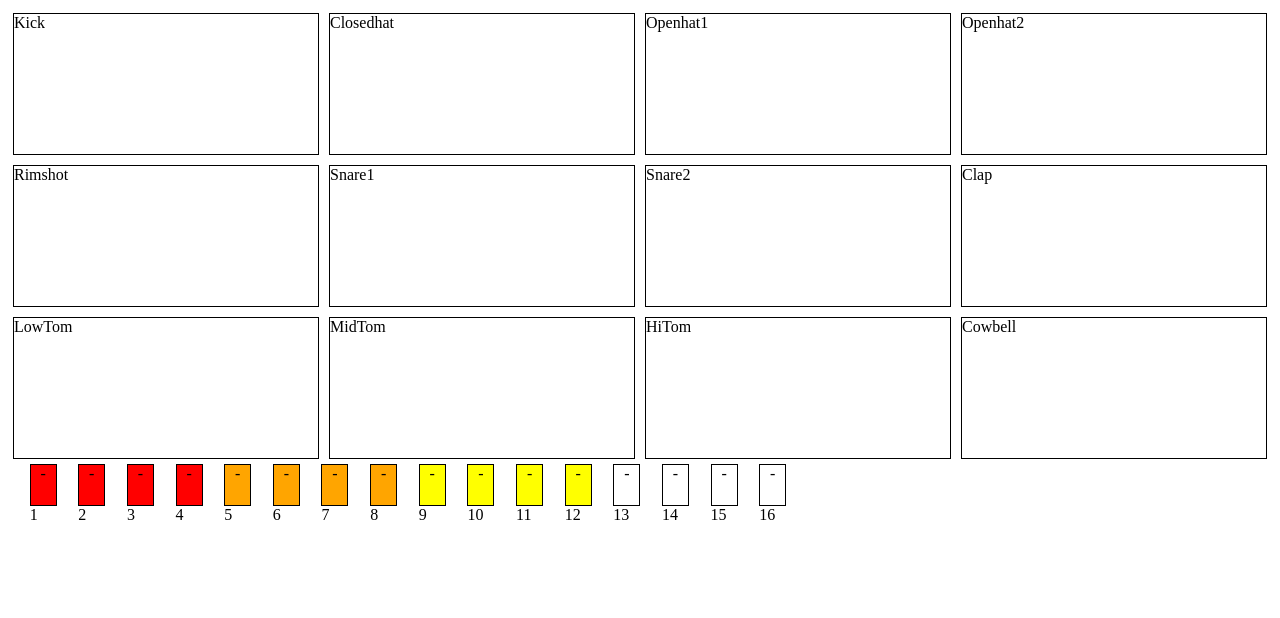
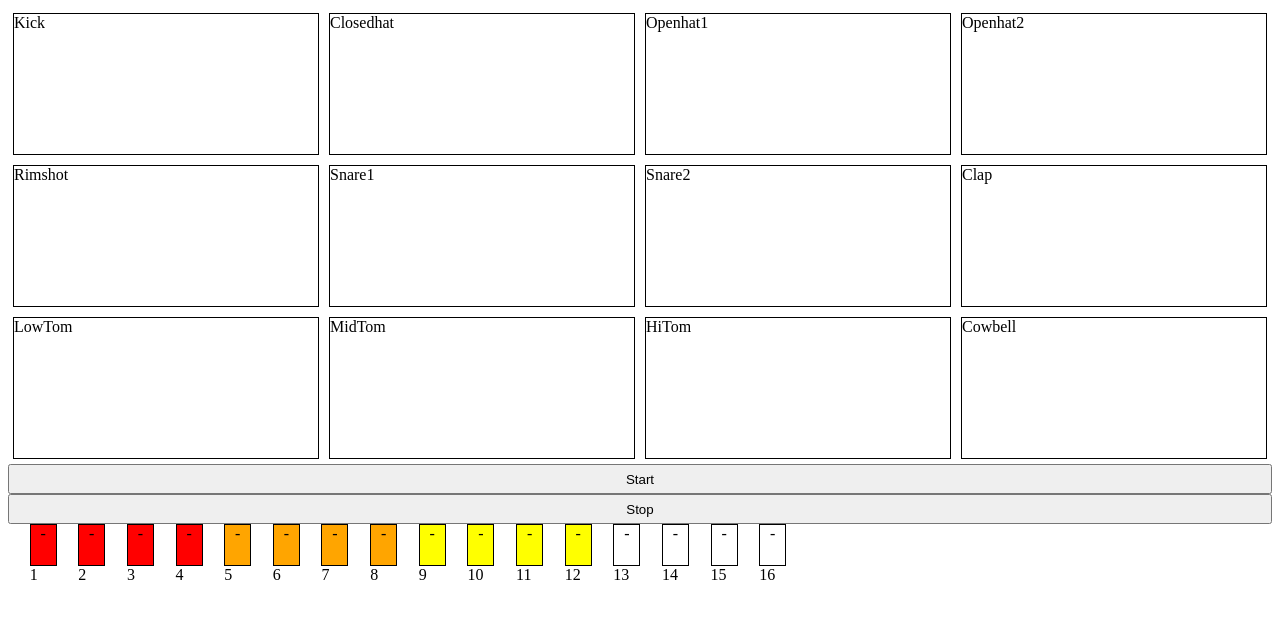
Before and after one commit to nikoladjordje/RxJS-TR-807, a website built with webpack: page index.html in a window 1280 px wide. Built offline with nearby package versions, Linux system fonts and the light colour scheme; data requests are answered from the project's data file.

Commit message:
Functional Sequencer

```diff
--- a/src/TR808.ts
+++ b/src/TR808.ts
@@ -1,4 +1,14 @@
-import { Observable, Subject } from "rxjs";
+import {
+  Observable,
+  Subject,
+  fromEvent,
+  interval,
+  map,
+  scan,
+  startWith,
+  switchMap,
+  takeUntil,
+} from "rxjs";
 
 // Create an array to track the steps
 const stepStates = new Array(16).fill(false);
@@ -7,10 +17,88 @@ const stepStates = new Array(16).fill(false);
 const stepClickSubject = new Subject<number>();
 
 export function drawSequencer() {
+  // Create Start button
+  const startButton = document.createElement("button");
+  startButton.classList.add("start-btn");
+  startButton.innerHTML = "Start";
+  document.querySelector(".main").appendChild(startButton);
+
+  // Create Stop button
+  const stopButton = document.createElement("button");
+  stopButton.classList.add("stop-btn");
+  stopButton.innerHTML = "Stop";
+  document.querySelector(".main").appendChild(stopButton);
+
+  // Create observables for button clicks
+  const startClick$ = fromEvent(startButton, "click");
+  const stopClick$ = fromEvent(stopButton, "click");
+
+  // Create an interval observable
+  const interval$ = interval(100);
+
+  // Create an observable to start and stop the interval
+  const intervalControl$ = startClick$.pipe(
+    switchMap(() =>
+      interval$.pipe(
+        startWith(-1),
+        scan((acc) => (acc + 1) % 16, -1),
+        takeUntil(stopClick$)
+      )
+    )
+  );
+
+  // Subscribe to the intervalControl$ observable and update the output
+  intervalControl$.subscribe(
+    (value) => {
+      console.log(`Interval value: ${value}`);
+      if (stepStates[value]) playSoundById(6);
+    },
+    null,
+    () => {
+      console.log("Interval stopped.");
+    }
+  );
+
+  // Define a function to create an audio element for each sound
+  function createAudioElement(soundPath: string): HTMLAudioElement {
+    const audio = new Audio(soundPath);
+    audio.preload = "auto";
+    return audio;
+  }
   // Create a 1x16 grid of drum pads
   const seqContainer = document.createElement("div");
   seqContainer.classList.add("seq-container");
   document.querySelector(".main").appendChild(seqContainer);
+
+  // Create an array to store the audio elements for each sound
+  const audioElements: { id: number; audio: HTMLAudioElement }[] = [];
+
+  // Create a function to play a sound by ID
+  function playSoundById(id: number) {
+    const audio = audioElements.find((element) => element.id === id)?.audio;
+    if (audio) {
+      audio.currentTime = 0;
+      audio.play();
+    }
+  }
+
+  // Fetch data from JSON Server API
+  const apiUrl = "http://localhost:3000/sounds";
+  fetch(apiUrl)
+    .then((response) => response.json())
+    .then((data) => {
+      // Populate the audioElements array with audio elements
+      audioElements.push(
+        ...data.map((sound: any) => ({
+          id: sound.id,
+          audio: createAudioElement(`/assets/sounds/${sound.soundPath}`), // Update the URL
+        }))
+      );
+    })
+    .catch((error) => {
+      console.error("Error fetching data from the server:", error);
+    });
+  console.log(audioElements);
 
   // Create the sequencer steps
   for (let i = 0; i < 16; i++) {
--- a/style.css
+++ b/style.css
@@ -47,3 +47,9 @@
 .step-selected {
   border: 2px solid black;
 }
+.start-btn {
+  height: 30px;
+}
+.stop-btn {
+  height: 30px;
+}
```
Also changed, not shown: dist/bundle.js.
